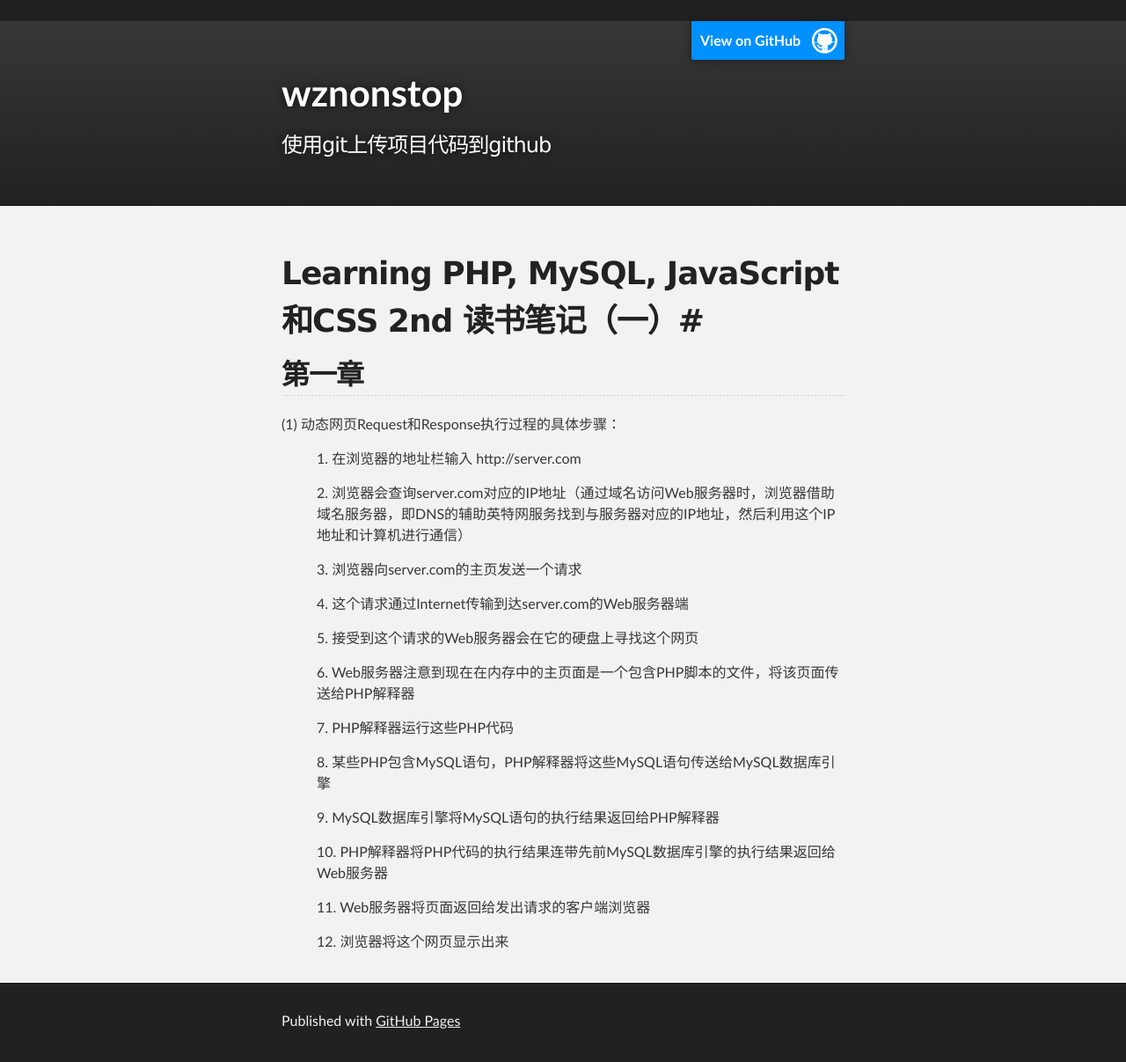
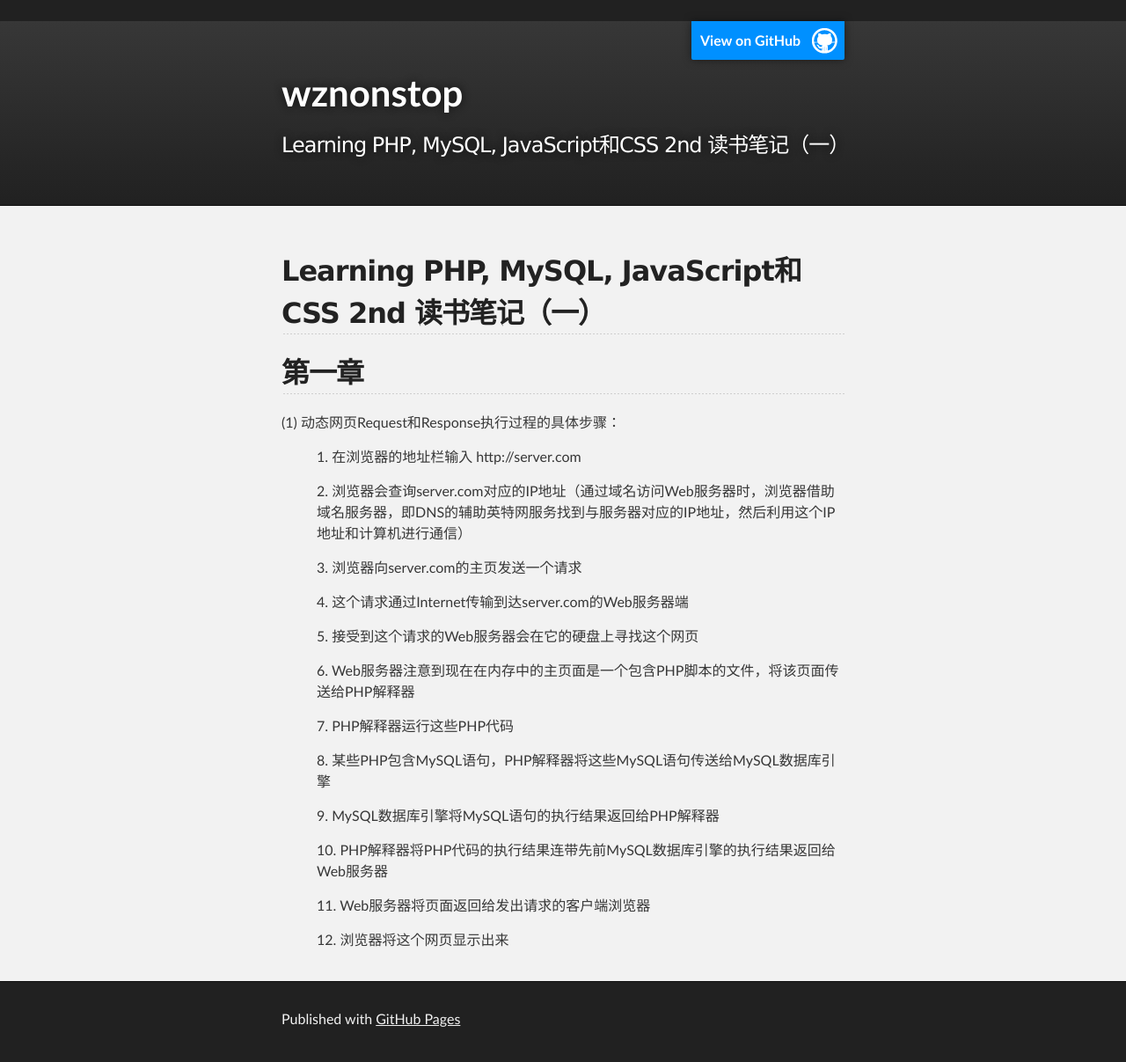
Before and after one commit to wznonstop/wznonstop.github.io, a Jekyll site: the page built from _posts/2015-06-03-Learning PHP, MySQL, JavaScript和CSS 读书笔记（一）.md, in a window 1280 px wide. Shown: the whole page at 88% size. Built offline with Jekyll 4.4.1, drawn with Linux system fonts in a browser that asks for light colours.

Commit message:
Update 2015-06-03-Learning PHP, MySQL, JavaScript和CSS 读书笔记（一）.md

```diff
--- a/_posts/2015-06-03-Learning PHP, MySQL, JavaScript和CSS 读书笔记（一）.md
+++ b/_posts/2015-06-03-Learning PHP, MySQL, JavaScript和CSS 读书笔记（一）.md
@@ -1,8 +1,8 @@
 ---
 layout: default
-title: 使用git上传项目代码到github
+title: Learning PHP, MySQL, JavaScript和CSS 2nd 读书笔记（一）
 ---
-#Learning PHP, MySQL, JavaScript和CSS 2nd 读书笔记（一）#
+##Learning PHP, MySQL, JavaScript和CSS 2nd 读书笔记（一）
 
 ##第一章
 (1) 动态网页Request和Response执行过程的具体步骤：
```
